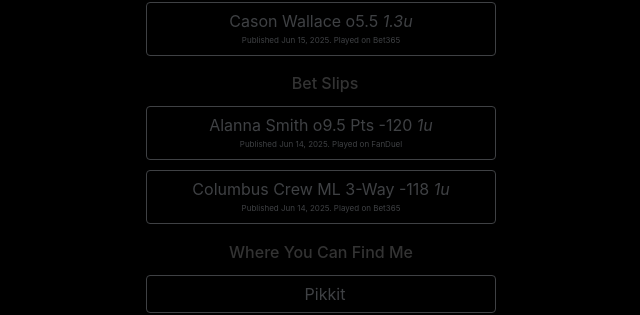
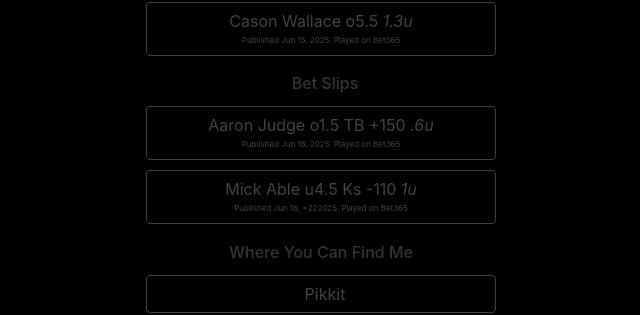
Before and after one commit to vellsworth/profile, a Jekyll site: the page built from index.html, in a window 1280 px wide. Shown: the part 415-730 px from the top of the page, without its empty margins (319-959 px from the left). Built offline with Jekyll 4.4.1, drawn with Linux system fonts in a browser that asks for light colours; nearby versions of some CDN libraries.

Commit message:
Update bets.yml

```diff
--- a/_data/bets.yml
+++ b/_data/bets.yml
@@ -1,10 +1,10 @@
 bets:
-  - description: "Alanna Smith o9.5 Pts -120 <i>1u</i>"
-    published: "Jun 14, 2025. Played on FanDuel"
-    popup: 71% Cover Prob | +30% EV | 6-2 to the Over
+  - description: "Aaron Judge o1.5 TB +150 <i>.6u</i>"
+    published: "Jun 16, 2025. Played on Bet365"
+    popup: 53% Cover Prob | +25% EV | 41-22 to the Over
     teams:
 
-  - description: "Columbus Crew ML 3-Way -118 <i>1u</i>"
-    published: "Jun 14, 2025. Played on Bet365"
-    popup: Due Factor vs Regression. Early Payout available via Bet365
+  - description: "Mick Able u4.5 Ks -110 <i>1u</i>"
+    published: "Jun 16, =222025. Played on Bet365"
+    popup: Trend Play | +22% EV
     teams:
```
